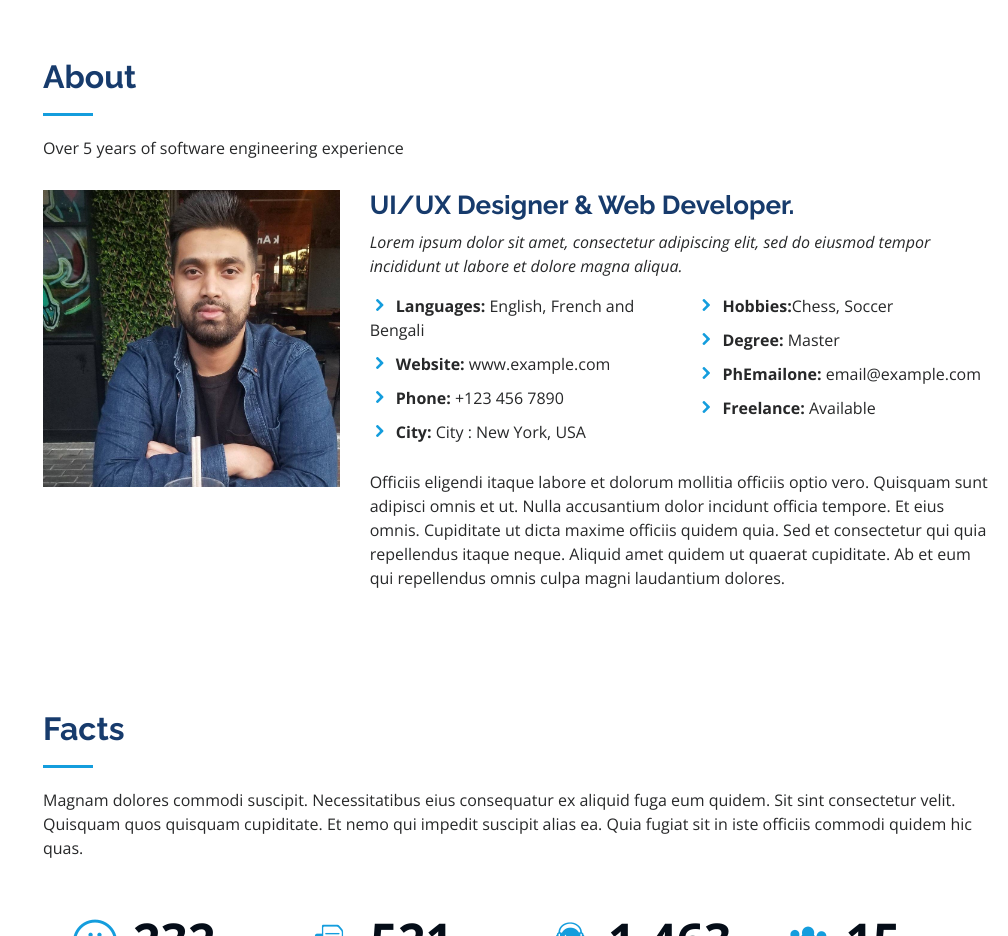
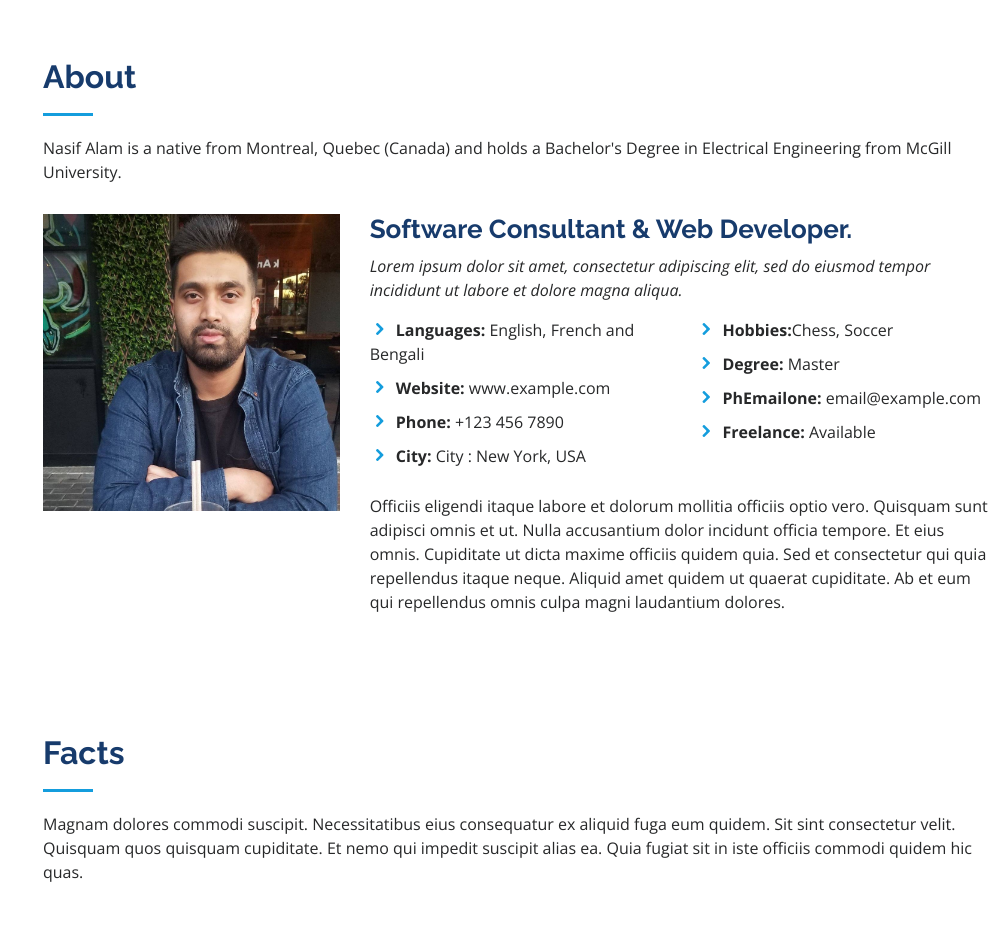
Before and after one commit to nasifalam/PersonalWebsite, a plain HTML site: page index.html in a window 1280 px wide. Shown: the part 802-1738 px from the top of the page, without its empty margins (272-1280 px from the left). Drawn offline with nearby package versions, Linux system fonts and the light colour scheme.

Commit message:
Made changes

```diff
--- a/index.html
+++ b/index.html
@@ -89,7 +89,10 @@
 
         <div class="section-title">
           <h2>About</h2>
-          <p>Over 5 years of software engineering experience</p>
+          <p> Nasif Alam is a native from Montreal, Quebec (Canada) and holds a Bachelor's Degree in Electrical Engineering from McGill University.
+
+
+          </p>
         </div>
 
         <div class="row">
@@ -97,7 +100,7 @@
             <img src="assets/img/profile-img.jpg" class="img-fluid" alt="">
           </div>
           <div class="col-lg-8 pt-4 pt-lg-0 content" data-aos="fade-left">
-            <h3>UI/UX Designer &amp; Web Developer.</h3>
+            <h3>Software Consultant &amp; Web Developer.</h3>
             <p class="font-italic">
               Lorem ipsum dolor sit amet, consectetur adipiscing elit, sed do eiusmod tempor incididunt ut labore et dolore
               magna aliqua.
```
Also changed, not shown: inner-page.html (+5 -5 lines).
